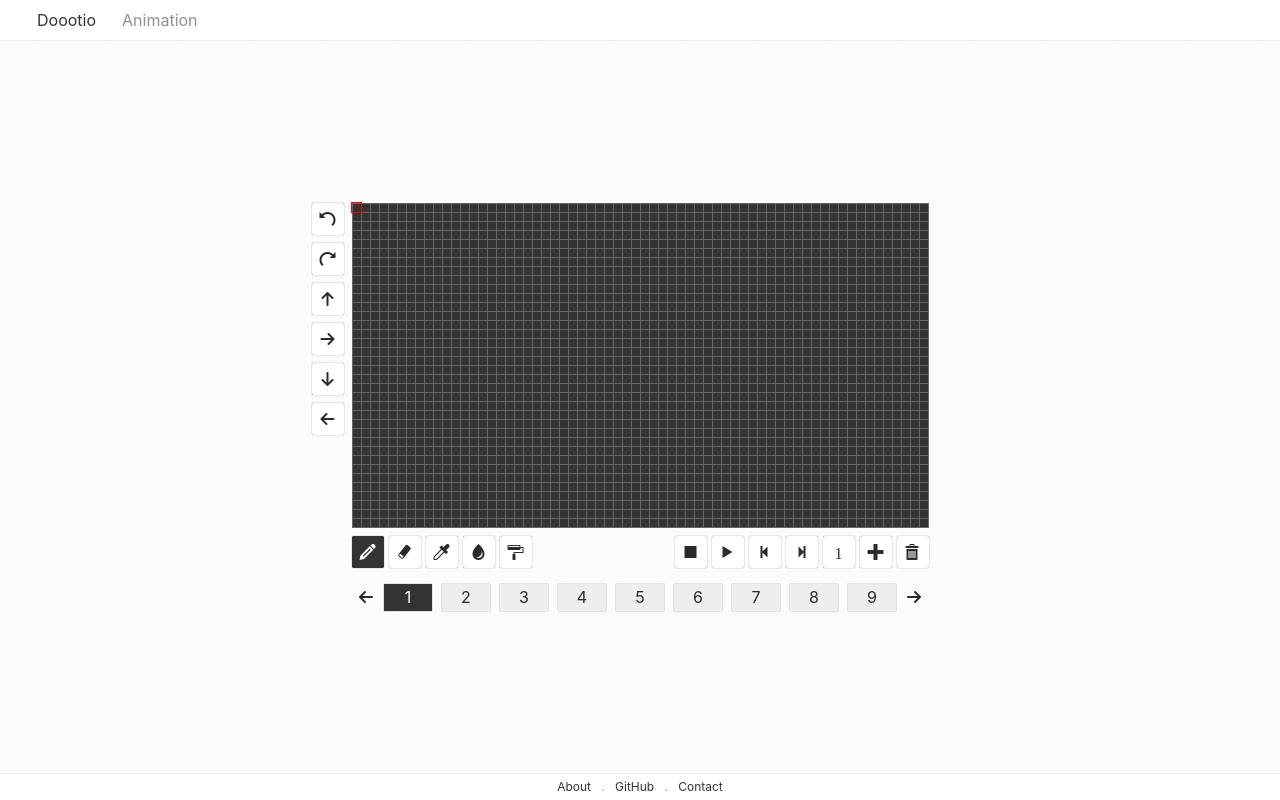
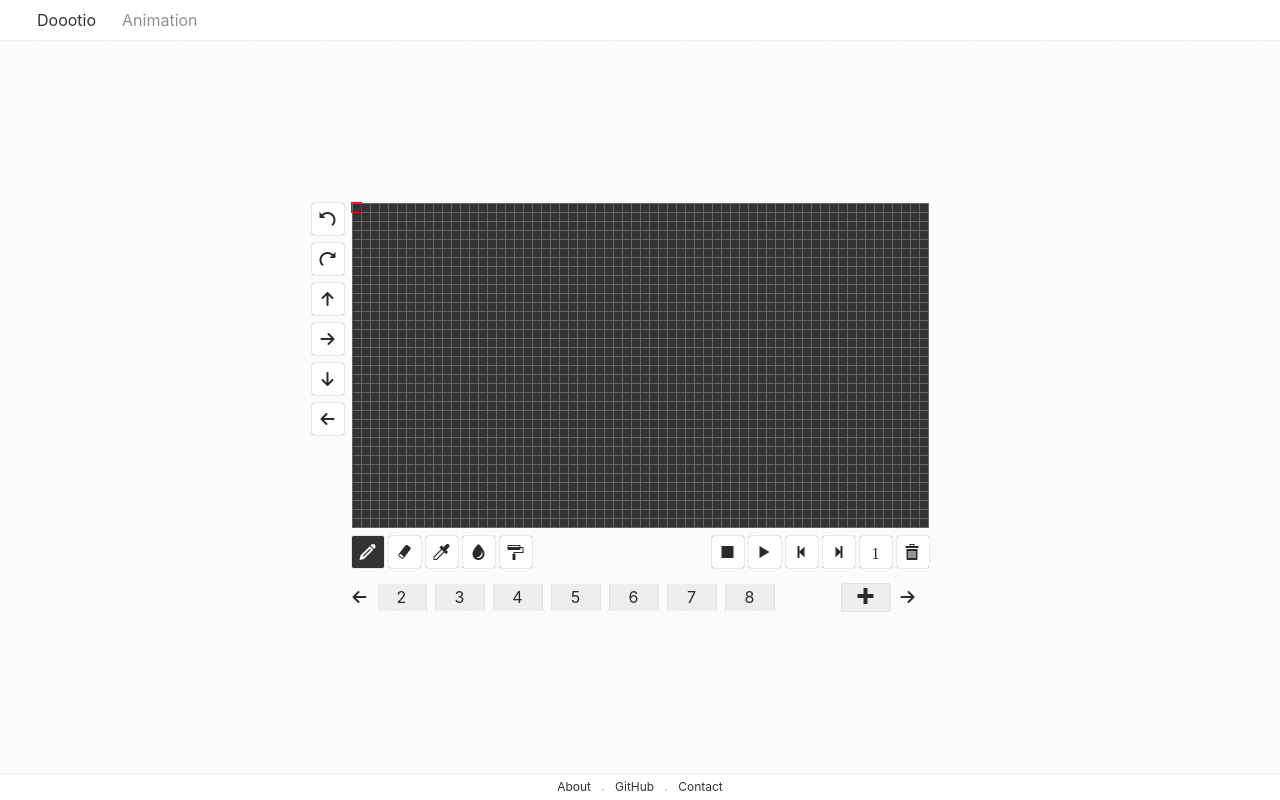
Before and after one commit to 3pelesht/doootio, a website: page index.html in a window 1280 px wide. Both pictures are taken after a click on the element 914 px from the left and 597 px from the top of the page. Drawn offline with nearby package versions, Linux system fonts and the light colour scheme; files that its build step writes are made by us from their sources; files whose address does not match are found by name.

Commit message:
frames navigation and add frame button functionality

```diff
--- a/index.html
+++ b/index.html
@@ -64,23 +64,28 @@
 					<span class="icon-previous2 prev"></span>
 					<span class="icon-next2 next"></span>
 					<span class="icon-fps" data-fps='1'></span>
-					<span class="icon-plus"></span>
 					<span class="icon-bin"></span>
 				</div>
 			</div>
 
-			<div class="frames">
-				<span class="icon-arrow-left2"></span>
-				<span class="frame on active" data-frame='1'>1</span>
-				<span class="frame" data-frame='2'>2</span>
-				<span class="frame" data-frame='3'>3</span>
-				<span class="frame" data-frame='4'>4</span>
-				<span class="frame" data-frame='5'>5</span>
-				<span class="frame" data-frame='6'>6</span>
-				<span class="frame" data-frame='7'>7</span>
-				<span class="frame" data-frame='8'>8</span>
-				<span class="frame" data-frame='9'>9</span>
-				<span class="icon-arrow-right2"></span>
+			<div class="frames-container">
+				<span id="navLeft" class="icon-arrow-left2"></span>
+				<div class="frames">
+					<div class="frames-track">
+						<div class="frame on active" data-frame='1'>1</div>
+						<div class="frame" data-frame='2'>2</div>
+						<div class="frame" data-frame='3'>3</div>
+						<div class="frame" data-frame='4'>4</div>
+						<div class="frame" data-frame='5'>5</div>
+						<div class="frame" data-frame='6'>6</div>
+						<div class="frame" data-frame='7'>7</div>
+						<div class="frame" data-frame='8'>8</div>
+					</div>
+				</div>
+				<div id="addFrame" class="" data-frame='plus'>
+					<span class="icon-plus"></span>
+				</div>
+				<span id="navRight" class="icon-arrow-right2"></span>
 			</div>
 		</div>
 	</div>
@@ -94,5 +99,40 @@
 	</div>
 
 	<script type="text/javascript" src="./dist/js/main.js"></script>
+	<script type="text/javascript">
+		$(document).ready(function()
+		{
+			var trans = 0;
+			$('#addFrame').click(function()
+			{
+				var index = $('.frame').length + 1;
+				var newFrame = $('<div></div>').attr('class', 'frame').attr('data-frame', index).text(index);
+				trans = trans - 58;
+				$('.frames-track').append(newFrame).css({
+					'transform': 'translate(' + trans + 'px,0)'
+				});
+				console.log(trans);
+			});
+
+			$('#navRight').click(function()
+			{
+				trans = trans - 58;
+				$('.frames-track').css({
+					'transform': 'translate(' + trans + 'px,0)'
+				});
+			});
+
+			$('#navLeft').click(function()
+			{
+				if (trans != 0)
+				{
+					trans = trans + 58;
+					$('.frames-track').css({
+						'transform': 'translate(' + trans + 'px,0)'
+					});
+				}
+			});
+		});
+	</script>
 </body>
 </html>
--- a/src/sass/styles/_board.scss
+++ b/src/sass/styles/_board.scss
@@ -85,39 +85,42 @@
     margin-bottom: 8px;
 }
 
-.frames {
-    display: -webkit-box;
-    display: -webkit-flex;
-    display: -ms-flexbox;
+.frames-container {
     display: flex;
-
-    width: 100%;
-
-    -ms-flex-pack: center;
-    justify-content: center;
 }
 
-.frames .icon-arrow-left2,
-.frames .icon-arrow-right2 {
+#navLeft, #navRight {
     line-height: 27px;
-
     height: 27px;
 }
 
-.frames .icon-arrow-left2 {
+#navLeft {
     margin-right: 10px;
 }
 
-.frames .icon-arrow-right2 {
+#navRight {
     margin-left: 10px;
 }
 
-.frames .frame {
+.frames {
+    max-width: 460px;
+    overflow: hidden;
+    margin-right: 10px;
+}
+
+.frames, .frames-track {
+    display: flex;
+}
+
+.frames-track {
+    transition: 0.5s;
+}
+
+.frame, #addFrame {
     line-height: 27px;
 
     width: 48px;
     height: 27px;
-    margin-right: 10px;
 
     cursor: default;
     text-align: center;
@@ -126,21 +129,21 @@
     box-shadow: 0 0 1px #666;
 }
 
-.frames .frame:nth-last-child(2) {
-    margin: 0;
+.frames-track div:not(:last-child) {
+    margin-right: 10px;
 }
 
-.frames .frame:hover {
+.frame:hover {
     box-shadow: 0 0 5px #333;
     transition: 0.2s;
 }
 
-.frames .frame.on {
+.frame.on {
     background-color: #fff;
     color: #333;
 }
 
-.frames .frame.active {
+.frame.active {
     background-color: #333;
     color: #fff;
 }
```
